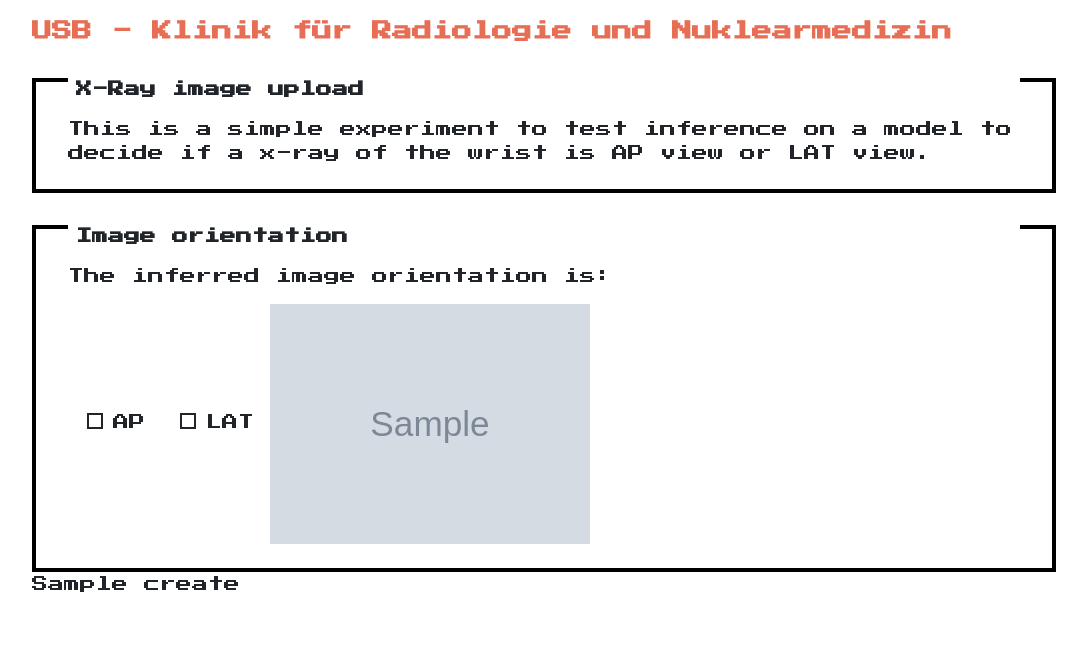
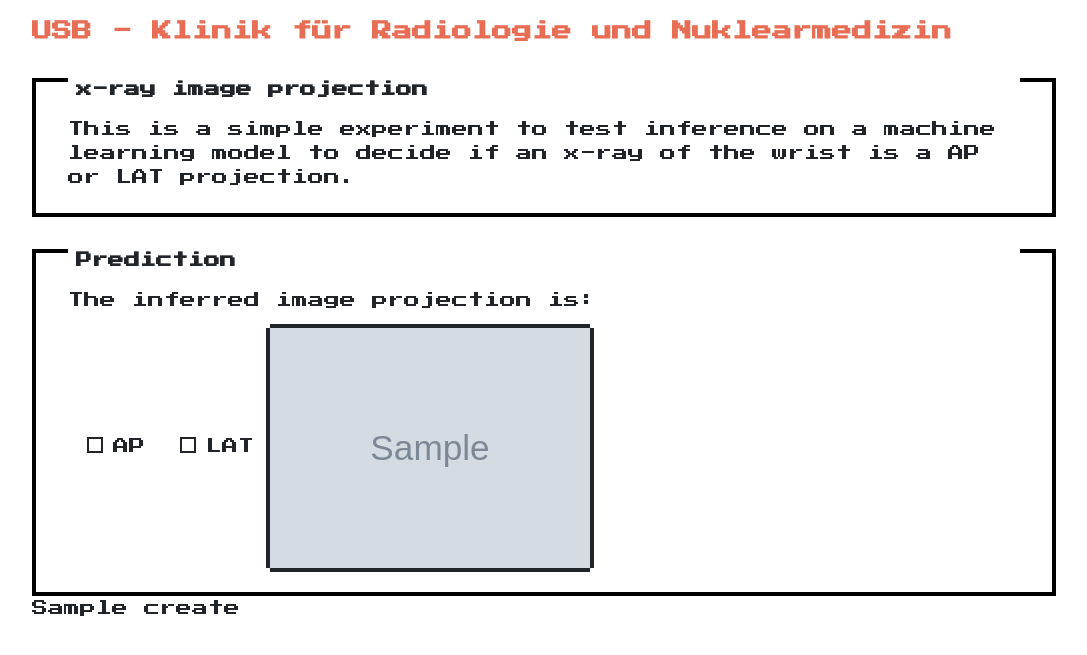
Before and after one commit to joshy/infer, a Flask app: template infer/templates/index.html in a window 1280 px wide. Shown: the top 655 px of the page, without its empty margins (96-1183 px from the left). Run offline with Flask 2, Linux system fonts and the light colour scheme; the template is opened without the code that fills it: most values are stand-ins (such as "Sample title", 1, 10 or a date in 2020); grey boxes marked "Sample" are stand-in pictures.

Commit message:
textual changes

```diff
--- a/infer/templates/index.html
+++ b/infer/templates/index.html
@@ -2,7 +2,7 @@
 <html lang="en">
 
 <head>
-    <title>Image orientation</title>
+    <title>Image projection</title>
     <meta name="viewport" content="width=device-width, initial-scale=1">
     <link rel="stylesheet" href="{{url_for('static', filename='css/tachyons.min.css') }}">
     <link href="https://fonts.googleapis.com/css?family=Press+Start+2P" rel="stylesheet">
@@ -20,32 +20,29 @@
     <h1 class="w-100 mw8 center f4" style="color:#e76e55">USB - Klinik für Radiologie und Nuklearmedizin</h1>
     <div class="w-100 b--black-10 mw8 center ">
         <div class="nes-container with-title mt4">
-            <h1 class="w-100 mw8 title">X-Ray image upload</h1>
-            <p>This is a simple experiment to test inference on a model to decide
-                if a x-ray of the wrist is AP view or LAT view.
+            <h1 class="w-100 mw8 title">x-ray image projection</h1>
+            <p>This is a simple experiment to test inference on a machine learning model to decide
+                if an x-ray of the wrist is a AP or LAT projection.
             </p>
         </div>
 
         {% if file_url %}
             <div class="nes-container with-title mt4">
-            <h1 class="w-100 mw8 title">Image orientation</h1>
-
-            <p>The inferred image orientation is: </p>
-
+                <h1 class="w-100 mw8 title">Prediction</h1>
+                <p>The inferred image projection is: </p>
                 <label>
-                <input type="checkbox" class="nes-checkbox" {% if 'ap' == orientation %} checked {% endif %}>
+                    <input type="checkbox" class="nes-checkbox" {% if 'ap' == orientation %} checked {% endif %} disabled>
                     <span>AP</span>
                 </label>
                 <label>
-                <input type="checkbox" class="nes-checkbox" {% if 'lat' == orientation %} checked {% endif %}>
+                    <input type="checkbox" class="nes-checkbox" {% if 'lat' == orientation %} checked {% endif %} disabled>
                     <span>LAT</span>
                 </label>
-            <img class="from-right" src="static/uploads/{{ file_url }}" height="240px">
+                <img class="from-right" src="static/uploads/{{ file_url }}" height="240px" style="box-shadow:0 4px #212529, 0 -4px #212529, 4px 0 #212529, -4px 0 #212529">
             </div>
         {% endif %}
 
         {{ dropzone.load_js() }}
-
         {{ dropzone.create(action='/uploads') }}
         {{ dropzone.config() }}
     </div>
```
Lines whose indentation alone changed are shown as unchanged.
